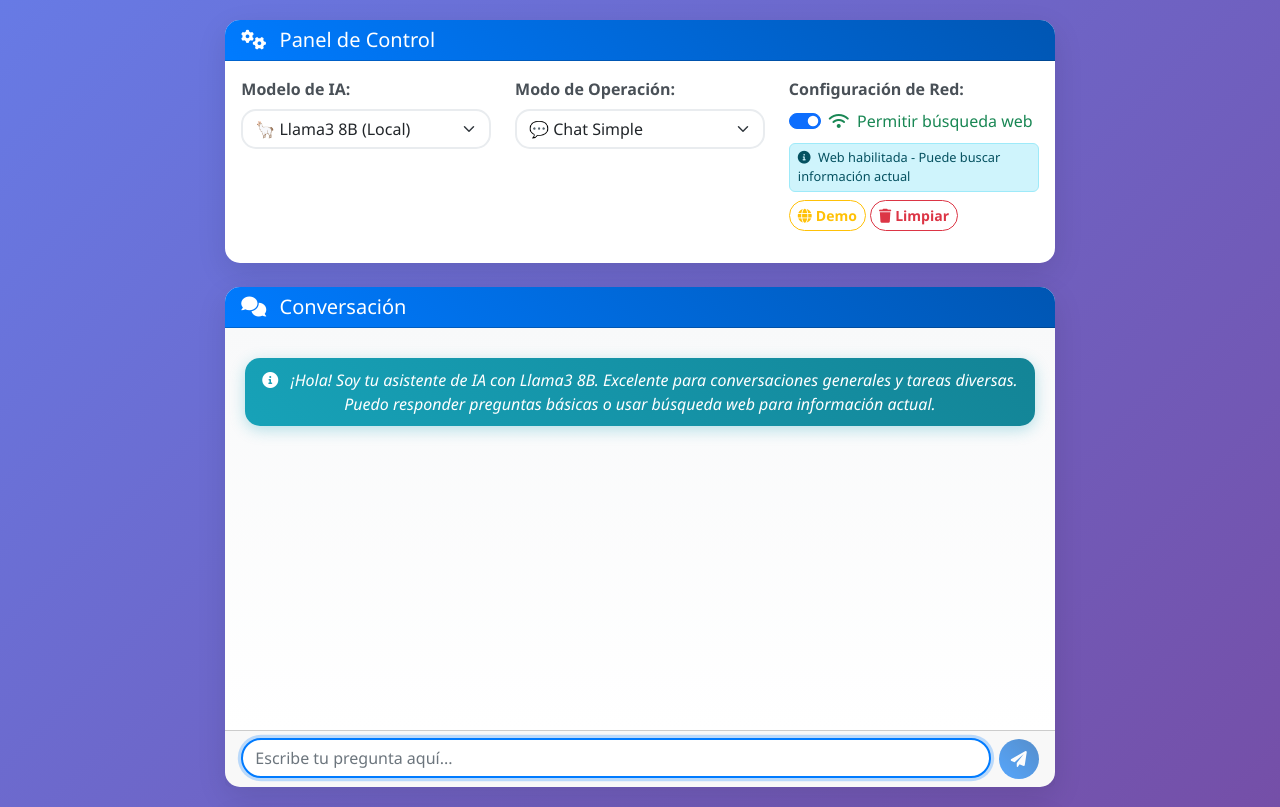
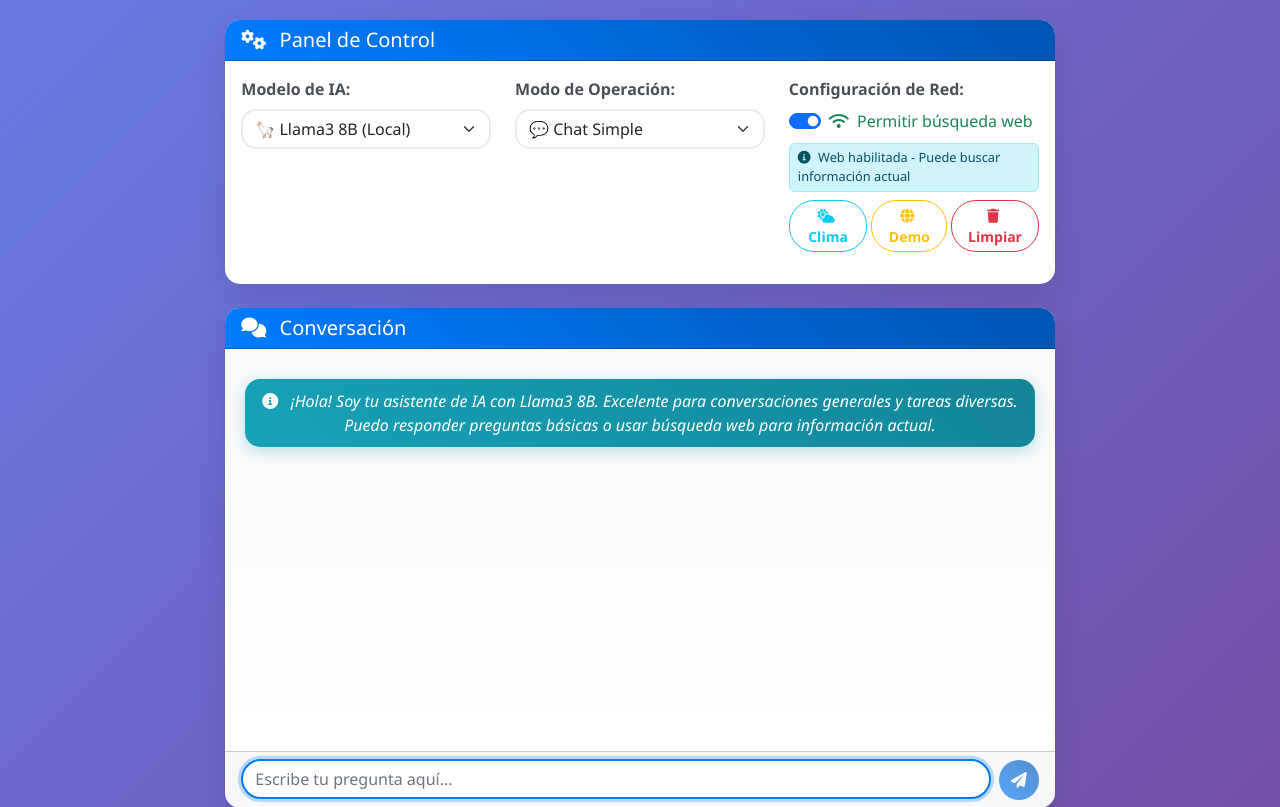
Before and after one commit to kevinarauz/proyecto-agente-ia, a Flask app: page / in a window 1280 px wide. Shown: the part 173-980 px from the top of the page. Run offline with Flask 3, Linux system fonts and the light colour scheme; some libraries are stand-ins or nearby versions.

Commit message:
ajuste en clima

```diff
--- a/app.py
+++ b/app.py
@@ -504,6 +504,70 @@ def chat() -> Union[Response, Tuple[Response, int]]:
             modo = 'simple'
 
         if modo == 'agente' and permitir_internet and modelo_seleccionado in agents and agents[modelo_seleccionado] is not None:
+            # Verificar si es una consulta de clima para usar endpoint especializado
+            if any(palabra in pregunta.lower() for palabra in ['clima', 'weather', 'temperatura', 'temp']):
+                print(f"🌤️ Detectada consulta de clima, usando endpoint especializado")
+                try:
+                    tiempo_inicio = time.time()
+
+                    # Extraer ciudad de la pregunta
+                    ciudad = 'Quito'  # Default
+                    if 'quito' in pregunta.lower():
+                        ciudad = 'Quito'
+                    elif 'guayaquil' in pregunta.lower():
+                        ciudad = 'Guayaquil'
+                    elif 'cuenca' in pregunta.lower():
+                        ciudad = 'Cuenca'
+
+                    # Obtener datos del clima directamente
+                    clima_data = obtener_clima_api(ciudad)
+                    tiempo_fin = time.time()
+                    duracion = round(tiempo_fin - tiempo_inicio, 2)
+
+                    if clima_data['success']:
+                        # Usar el modelo para generar una respuesta formateada
+                        if modelo_seleccionado in simple_chains:
+                            prompt_clima = f"""La consulta del usuario es: "{pregunta}"
+
+Los datos actuales del clima en {ciudad} son:
+- Temperatura: {clima_data['data']['temperatura']}°C
+- Condiciones: {clima_data['data']['descripcion']}
+- Humedad: {clima_data['data']['humedad']}%
+- Sensación térmica: {clima_data['data']['sensacion_termica']}°C
+- Viento: {clima_data['data']['velocidad_viento']} km/h ({clima_data['data']['direccion_viento']})
+- Hora de consulta: {clima_data['data']['hora_consulta']}
+
+Responde de manera clara y útil con estos datos actuales."""
+
+                            respuesta_formateada = simple_chains[modelo_seleccionado].invoke({"pregunta": prompt_clima})
+
+                            return jsonify({
+                                'respuesta': respuesta_formateada,
+                                'modo': 'clima_directo_agente',
+                                'modelo_usado': modelo_seleccionado,
+                                'pensamientos': [
+                                    f"🌤️ Detectada consulta sobre clima en {ciudad}",
+                                    "🔍 Consultando API meteorológica en tiempo real",
+                                    f"📊 Datos obtenidos: {clima_data['data']['temperatura']}°C, {clima_data['data']['descripcion']}",
+                                    "🧠 Procesando respuesta personalizada"
+                                ],
+                                'metadata': {
+                                    'duracion': duracion,
+                                    'iteraciones': 1,
+                                    'busquedas': 1,
+                                    'timestamp': time.time(),
+                                    'timestamp_inicio': tiempo_inicio,
+                                    'timestamp_fin': tiempo_fin,
+                                    'internetHabilitado': permitir_internet,
+                                    'tipo_consulta': 'clima_optimizada'
+                                }
+                            })
+
+                except Exception as e:
+                    print(f"⚠️ Error en consulta de clima optimizada: {e}")
+                    # Fallback al agente normal
+                    pass
+
             # Usar el agente para preguntas que puedan requerir búsqueda web
             try:
                 tiempo_inicio = time.time()
@@ -913,6 +977,111 @@ def clima_directo() -> Union[Response, Tuple[Response, int]]:
     except Exception as e:
         return jsonify({'error': f'Error en consulta de clima: {str(e)}'}), 500
 
+@app.route('/clima-actual', methods=['POST'])
+def clima_actual() -> Union[Response, Tuple[Response, int]]:
+    """Endpoint rápido y optimizado para consultas de clima actual"""
+    try:
+        data = request.get_json()
+        pregunta = data.get('pregunta', '')
+        modelo_seleccionado = data.get('modelo', available_models[0] if available_models else 'llama3')
+
+        if not pregunta:
+            return jsonify({'error': 'No se proporcionó ninguna pregunta'}), 400
+
+        # Extraer ciudad de la pregunta
+        ciudad = 'Quito'  # Default
+        pregunta_lower = pregunta.lower()
+
+        if 'quito' in pregunta_lower:
+            ciudad = 'Quito'
+        elif 'guayaquil' in pregunta_lower:
+            ciudad = 'Guayaquil'
+        elif 'cuenca' in pregunta_lower:
+            ciudad = 'Cuenca'
+        elif 'new york' in pregunta_lower or 'nueva york' in pregunta_lower:
+            ciudad = 'New York'
+        elif 'madrid' in pregunta_lower:
+            ciudad = 'Madrid'
+        elif 'london' in pregunta_lower or 'londres' in pregunta_lower:
+            ciudad = 'London'
+
+        print(f"🌤️ Consulta rápida de clima para {ciudad}")
+        tiempo_inicio = time.time()
+
+        # Obtener datos del clima
+        clima_data = obtener_clima_api(ciudad)
+
+        if clima_data['success']:
+            data_clima = clima_data['data']
+
+            # Si tenemos un modelo disponible, usarlo para formatear la respuesta
+            if modelo_seleccionado in simple_chains:
+                prompt_clima = f"""El usuario pregunta: "{pregunta}"
+
+Datos meteorológicos ACTUALES para {ciudad}:
+🌡️ Temperatura: {data_clima['temperatura']}°C
+🌡️ Sensación térmica: {data_clima['sensacion_termica']}°C
+☁️ Condiciones: {data_clima['descripcion']}
+💧 Humedad: {data_clima['humedad']}%
+💨 Viento: {data_clima['velocidad_viento']} km/h hacia {data_clima['direccion_viento']}
+🕐 Última actualización: {data_clima['hora_consulta']}
+
+Responde de manera natural y útil con esta información actualizada."""
+
+                respuesta_formateada = simple_chains[modelo_seleccionado].invoke({"pregunta": prompt_clima})
+            else:
+                # Respuesta básica sin modelo
+                respuesta_formateada = f"""🌤️ **Clima actual en {ciudad}**
+
+📊 **Condiciones actuales:**
+• **Temperatura:** {data_clima['temperatura']}°C
+• **Sensación térmica:** {data_clima['sensacion_termica']}°C
+• **Condiciones:** {data_clima['descripcion']}
+• **Humedad:** {data_clima['humedad']}%
+• **Viento:** {data_clima['velocidad_viento']} km/h ({data_clima['direccion_viento']})
+• **Última actualización:** {data_clima['hora_consulta']}
+
+*Datos obtenidos de API meteorológica en tiempo real*"""
+
+            tiempo_fin = time.time()
+            duracion = round(tiempo_fin - tiempo_inicio, 2)
+
+            return jsonify({
+                'respuesta': respuesta_formateada,
+                'modo': 'clima_actual',
+                'modelo_usado': modelo_seleccionado,
+                'pensamientos': [
+                    f"🌤️ Consultando clima actual en {ciudad}",
+                    "🔍 Conectando con API meteorológica wttr.in",
+                    f"📊 Datos obtenidos: {data_clima['temperatura']}°C, {data_clima['descripcion']}",
+                    "✅ Respuesta generada con datos en tiempo real"
+                ],
+                'metadata': {
+                    'duracion': duracion,
+                    'timestamp': time.time(),
+                    'internetHabilitado': True,
+                    'iteraciones': 1,
+                    'busquedas': 1,
+                    'ciudad': ciudad,
+                    'fuente_datos': 'wttr.in',
+                    'tipo_consulta': 'clima_rapido'
+                }
+            })
+        else:
+            return jsonify({
+                'respuesta': f"❌ No pude obtener el clima actual de {ciudad}.\n\nError: {clima_data['error']}\n\n🌤️ **Recomendaciones:**\n• Consulta weather.com\n• Usa Google Weather\n• Apps: AccuWeather, Weather Underground",
+                'modo': 'clima_error',
+                'modelo_usado': modelo_seleccionado,
+                'metadata': {
+                    'internetHabilitado': True,
+                    'error': clima_data['error'],
+                    'ciudad': ciudad
+                }
+            })
+
+    except Exception as e:
+        return jsonify({'error': f'Error en consulta de clima: {str(e)}'}), 500
+
 @app.route('/clima-api', methods=['POST'])
 def clima_api() -> Union[Response, Tuple[Response, int]]:
     """Endpoint para obtener clima usando API externa gratuita"""
--- a/static/js/script.js
+++ b/static/js/script.js
@@ -258,7 +258,19 @@ async function handleSubmit(e) {
 // Enviar pregunta a la API
 async function enviarPreguntaAPI(pregunta, modo, modelo, permitirInternet = true) {
     let endpoint = '/chat';
-    if (modo === 'busqueda_rapida') {
+
+    // Detección inteligente de tipo de consulta
+    const preguntaLower = pregunta.toLowerCase();
+
+    // Consultas de clima -> usar endpoint optimizado
+    if ((preguntaLower.includes('clima') || preguntaLower.includes('weather') ||
+         preguntaLower.includes('temperatura') || preguntaLower.includes('temp')) &&
+        permitirInternet) {
+        endpoint = '/clima-actual';
+        console.log('🌤️ Detectada consulta de clima, usando endpoint optimizado');
+    }
+    // Búsquedas rápidas
+    else if (modo === 'busqueda_rapida') {
         endpoint = '/busqueda-rapida';
     }
 
@@ -737,3 +749,73 @@ async function demoGeneral() {
         setLoading(false);
     }
 }
+
+// Función para consulta rápida de clima
+async function consultarClimaRapido() {
+    try {
+        setLoading(true);
+
+        Swal.fire({
+            title: 'Consultando clima...',
+            text: 'Obteniendo información meteorológica de Quito',
+            icon: 'info',
+            allowOutsideClick: false,
+            showConfirmButton: false,
+            didOpen: () => {
+                Swal.showLoading();
+            }
+        });
+
+        const response = await fetch('/clima-actual', {
+            method: 'POST',
+            headers: {
+                'Content-Type': 'application/json',
+            },
+            body: JSON.stringify({
+                pregunta: '¿Cuál es el clima actual en Quito?',
+                modelo: document.getElementById('modeloSelect').value
+            })
+        });
+
+        if (!response.ok) {
+            throw new Error(`HTTP error! status: ${response.status}`);
+        }
+
+        const data = await response.json();
+
+        if (data.error) {
+            throw new Error(data.error);
+        }
+
+        Swal.close();
+
+        // Agregar pregunta y respuesta al chat
+        agregarMensaje('¿Cuál es el clima actual en Quito?', 'usuario');
+        agregarMensaje(data.respuesta, 'ia', 'clima', data.modelo_usado, [], {
+            fuente: 'API Meteorológica',
+            tiempo_respuesta: '< 1s',
+            tipo_consulta: 'clima_rapido'
+        });
+
+        // Mostrar notificación de éxito
+        Swal.fire({
+            icon: 'success',
+            title: '🌤️ Clima Consultado',
+            text: 'Información meteorológica obtenida exitosamente.',
+            confirmButtonColor: '#007bff',
+            timer: 2000
+        });
+
+    } catch (error) {
+        console.error('Error:', error);
+        Swal.close();
+        Swal.fire({
+            icon: 'error',
+            title: 'Error al consultar clima',
+            text: 'No se pudo obtener la información meteorológica.',
+            confirmButtonColor: '#007bff'
+        });
+    } finally {
+        setLoading(false);
+    }
+}
--- a/templates/index.html
+++ b/templates/index.html
@@ -79,6 +79,9 @@
                                         <span id="estadoWebTexto">Web habilitada - Puede buscar información actual</span>
                                     </div>
                                     <div class="d-flex gap-1">
+                                        <button class="btn btn-outline-info btn-sm" onclick="consultarClimaRapido()">
+                                            <i class="fas fa-cloud-sun me-1"></i>Clima
+                                        </button>
                                         <button class="btn btn-outline-warning btn-sm" onclick="demoGeneral()">
                                             <i class="fas fa-globe me-1"></i>Demo
                                         </button>
```
